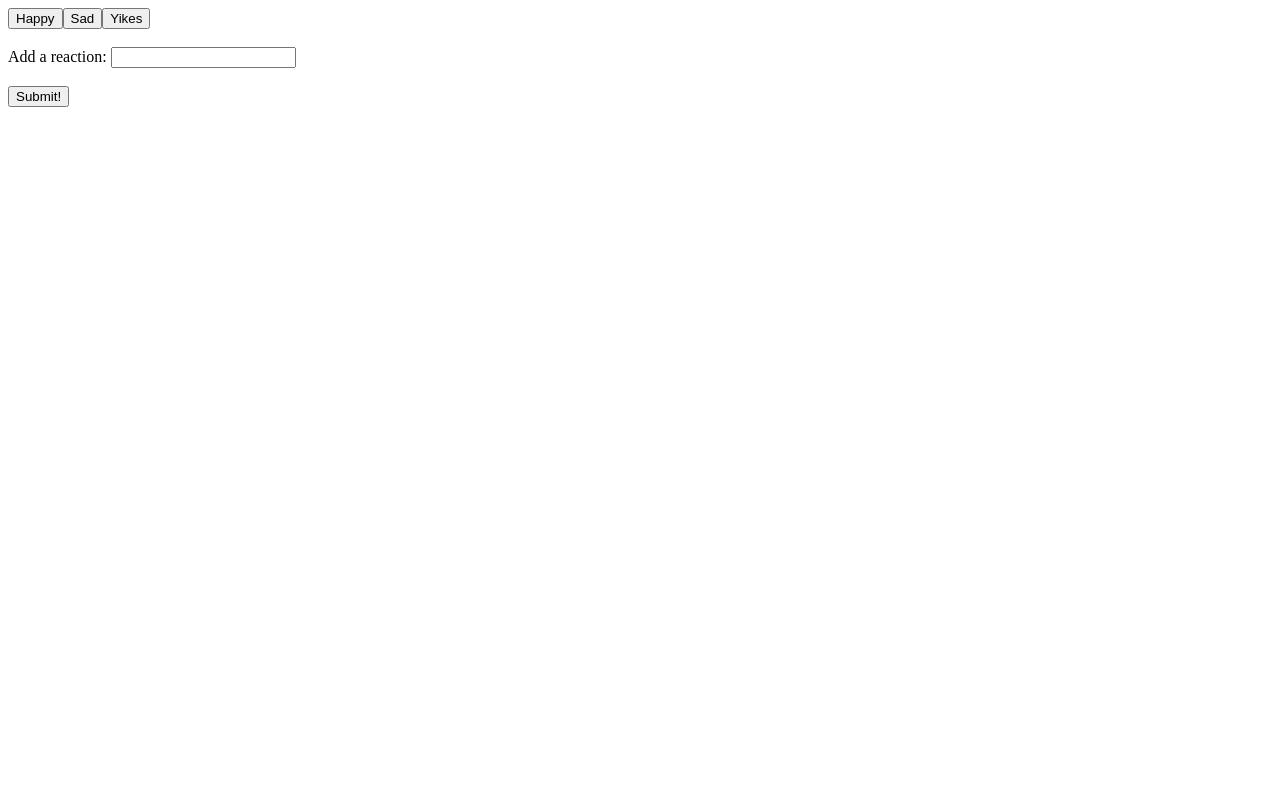
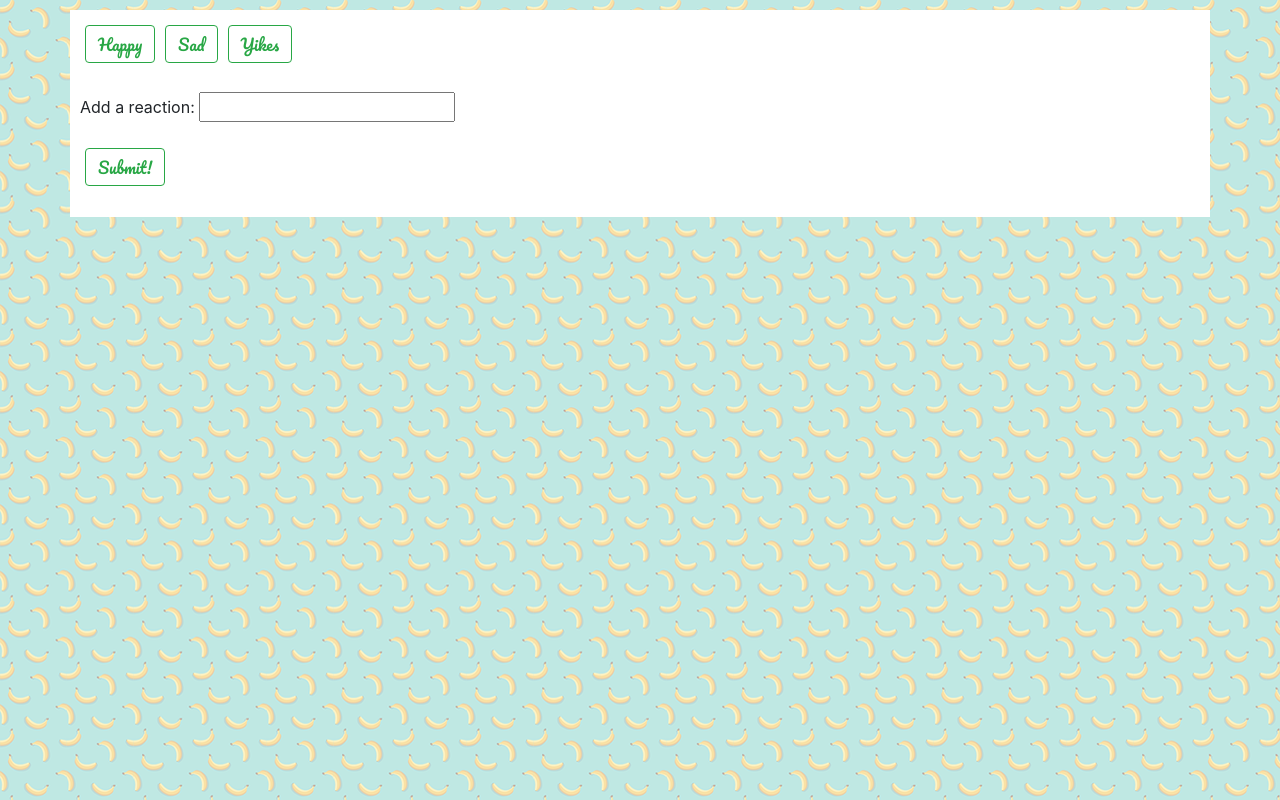
Before and after one commit to hayleyhartman/gif-project, a plain HTML site: page index.html in a window 1280 px wide. Drawn offline with nearby package versions, Linux system fonts and the light colour scheme.

Commit message:
final commit

```diff
--- a/assets/javascript.js
+++ b/assets/javascript.js
@@ -10,6 +10,7 @@ function makeButtons () {
     a.addClass("gif");
     a.attr("data-name", reactions[i]);
     a.addClass("reactionClass")
+    a.addClass("btn btn-outline-success")
     a.text(reactions[i])
     $("#button-locale").append(a);
   }
@@ -46,8 +47,9 @@ $(document.body).on("click", ".reactionClass", function() {
         var p = $("<p>").text("Rating: " + rating);
         //var favorite = $("<button>").text("Favorite").attr("id", "favorite")
         var gifImage = $("<img>");
+        gifImage.addClass("col")
+        gifImage.addClass("theGifs")
         gifImage.attr("src", results[i].images.fixed_height.url);
-        gifImage.attr("display", "inline-block")
 
         //gifDiv.prepend(favorite)
         gifDiv.prepend(p);
--- a/assets/style.css
+++ b/assets/style.css
@@ -1,3 +1,10 @@
-img {
-    padding-top: 20px;
+.container {
+    background-color: white;
+    padding: 10px;
+    margin-top: 10px;
 }
+.btn {
+    margin: 5px;
+    font-family: 'Pacifico', cursive;
+
+}
--- a/index.html
+++ b/index.html
@@ -4,31 +4,36 @@
     <meta charset="UTF-8">
     <meta name="viewport" content="width=device-width, initial-scale=1.0">
     <meta http-equiv="X-UA-Compatible" content="ie=edge">
-    <link rel="stylesheet" href="assets/style.css">
+    <link href="https://fonts.googleapis.com/css?family=Pacifico" rel="stylesheet">
+    <link rel="stylesheet" href="https://stackpath.bootstrapcdn.com/bootstrap/4.1.3/css/bootstrap.min.css" integrity="sha384-MCw98/SFnGE8fJT3GXwEOngsV7Zt27NXFoaoApmYm81iuXoPkFOJwJ8ERdknLPMO" crossorigin="anonymous">
+    <script src="https://stackpath.bootstrapcdn.com/bootstrap/4.1.3/js/bootstrap.min.js" integrity="sha384-ChfqqxuZUCnJSK3+MXmPNIyE6ZbWh2IMqE241rYiqJxyMiZ6OW/JmZQ5stwEULTy" crossorigin="anonymous"></script>
+    <link rel="stylesheet" type="text/css" href="assets/style.css">
 
     <title>Gifs!!!!</title>
 </head>
-<body>
+<body background="assets/images/bananas.png">
+<div class="container">
+    <div class="row-md-12">
+        <div id="button-locale"></div>
+    </div>
+    <br>
+    <form id = "react-form">
+        <div class="form-group">
+            <label for = "reaction-input">Add a reaction: </label>
+            <input type="text" id="reaction-input">
+        </div>
+        <div class="form-group">
+            <input id="add-reaction" type="button" class="btn btn-outline-success" value="Submit!">
+        </div>
+    </form>
 
-<div id="button-locale">
+    <div id="gif-locale" class="row"></div>
 
-</div> <br>
 
-    <form id = "react-form">
-
-        <label for = "reaction-input">Add a reaction: </label>
-        <input type="text" id="reaction-input"><br><br>
-
-        <input id="add-reaction" type="button" value="Submit!">
-    </form> <br>
-
-    <div id="gif-locale">
-
-    </div><br>
     <script src="https://cdnjs.cloudflare.com/ajax/libs/jquery/3.2.1/jquery.min.js"></script>
     <script src="assets/javascript.js"></script>
 
-
+</div>
 
 </body>
 </html>
```
Also changed, not shown: assets/images/bananas.png (added), 2 other files.
